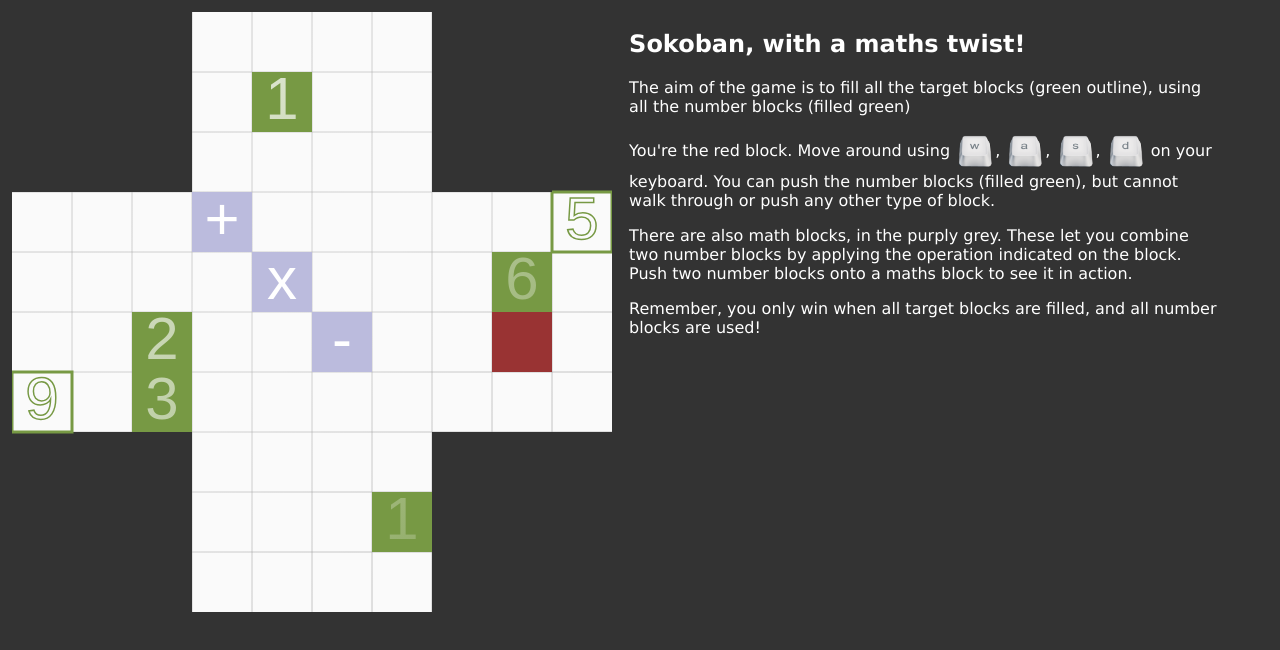
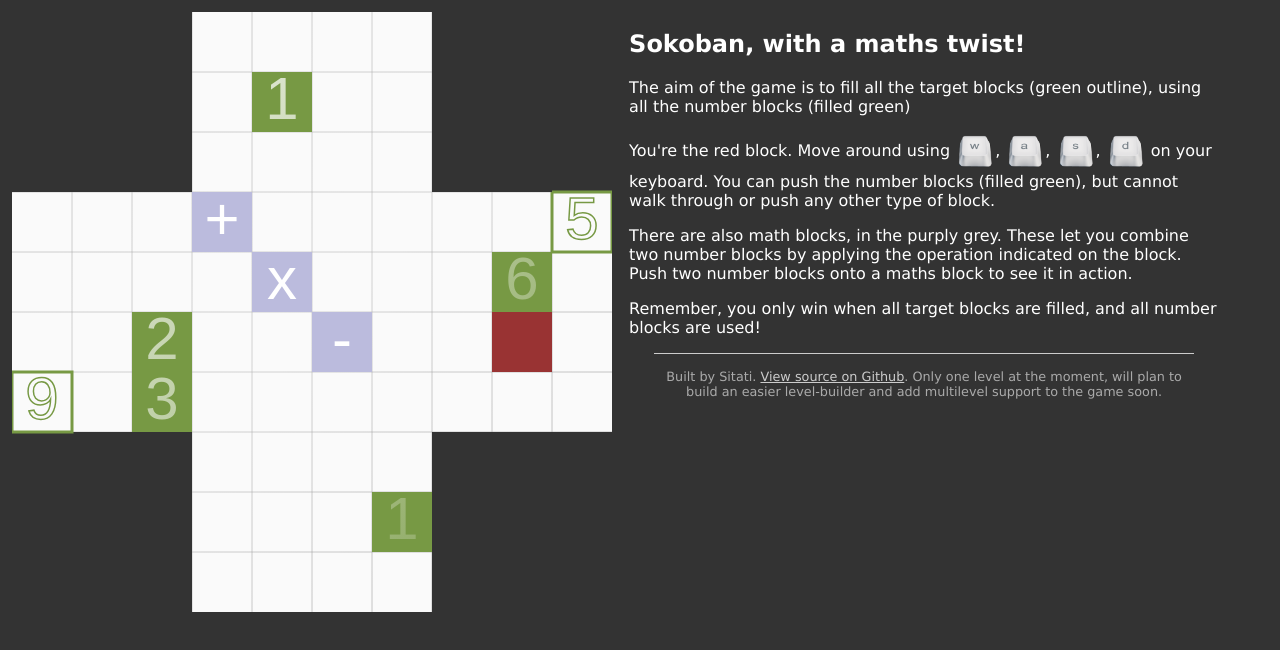
Before and after one commit to lesiki/maths-sokoban, a plain HTML site: page index.html in a window 1280 px wide. Drawn offline with nearby package versions, Linux system fonts and the light colour scheme.

Commit message:
Added link to source

```diff
--- a/index.html
+++ b/index.html
@@ -28,6 +28,9 @@
 			<p>
 				Remember, you only win when all target blocks are filled, and all number blocks are used!
 			</p>
+			<p class="meta">
+			Built by Sitati. <a href="https://github.com/lesiki/maths-sokoban">View source on Github</a>. Only one level at the moment, will plan to build an easier level-builder and add multilevel support to the game soon.
+			</p>
 		</div>
 	</body>
 </html>
--- a/sokoban.less
+++ b/sokoban.less
@@ -26,4 +26,16 @@ div.instructions {
 		height: 40px;
 		vertical-align:middle;
 	}
+	p.meta {
+		border-top:1px solid #ccc;
+		padding-top:15px;
+		margin:0 25px;
+		text-align:center;
+		color:#aaa;
+		font-size:0.8em;
+		a {
+			text-decoration:underline;
+			color:#ccc;
+		}
+	}
 }
```
Also changed, not shown: sokoban.css.
